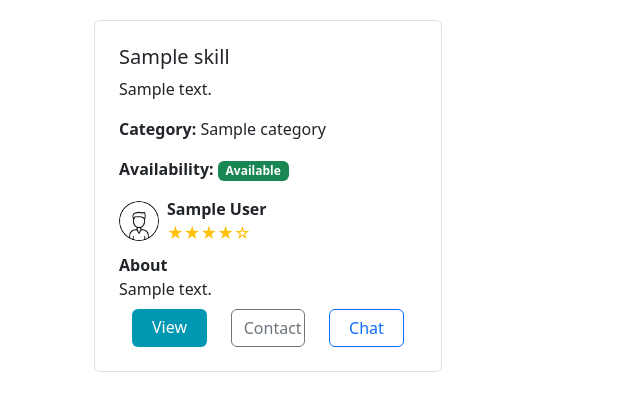
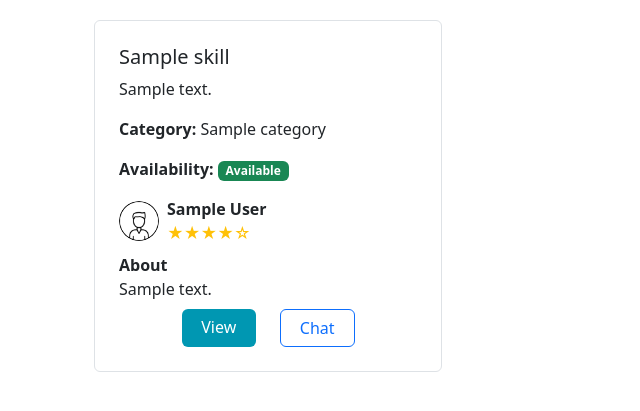
Before and after one commit to Jallala/SkillShare, a Django app: page / in a window 1280 px wide. Shown: the part 274-685 px from the top of the page, without its empty margins (0-640 px from the left). Run offline with Django 5.2, Linux system fonts and the light colour scheme; tables that the repository leaves empty hold one stand-in row (values such as "Sample post").

Commit message:
remove contact button, add href to chat view

```diff
--- a/templates/search.html
+++ b/templates/search.html
@@ -82,8 +82,7 @@
         {% if skill.availability %}
         <div class="d-flex justify-content-center gap-4 mt-2">
           <a href="#" class="btn btn-custom w-25">View</a>
-          <a href="#" class="btn btn-outline-secondary w-25">Contact</a>
-          <a href="#" class="btn btn-outline-primary w-25">Chat</a>
+          <a href="{% url 'skillswap_contact.chat' skill.user.id %}" class="btn btn-outline-primary w-25">Chat</a>
         </div>
         {% endif %}
       </div>
```
